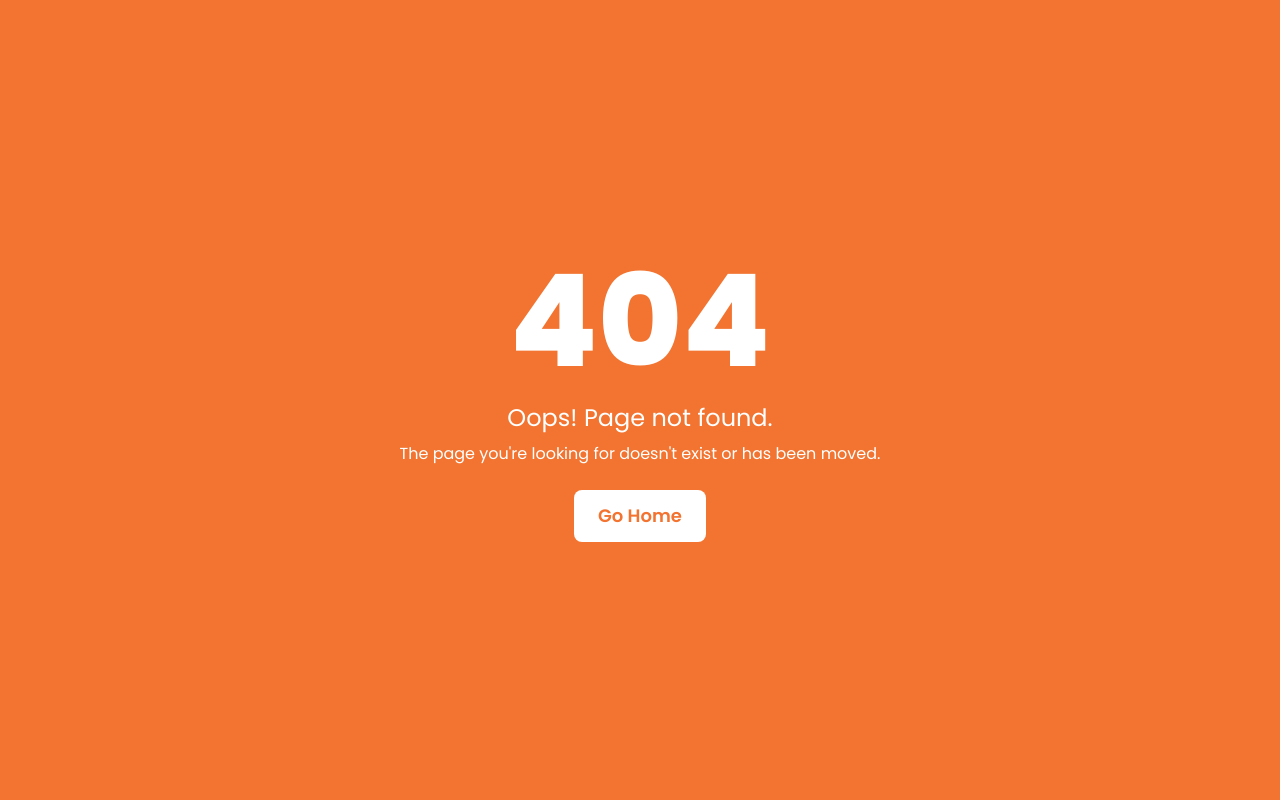
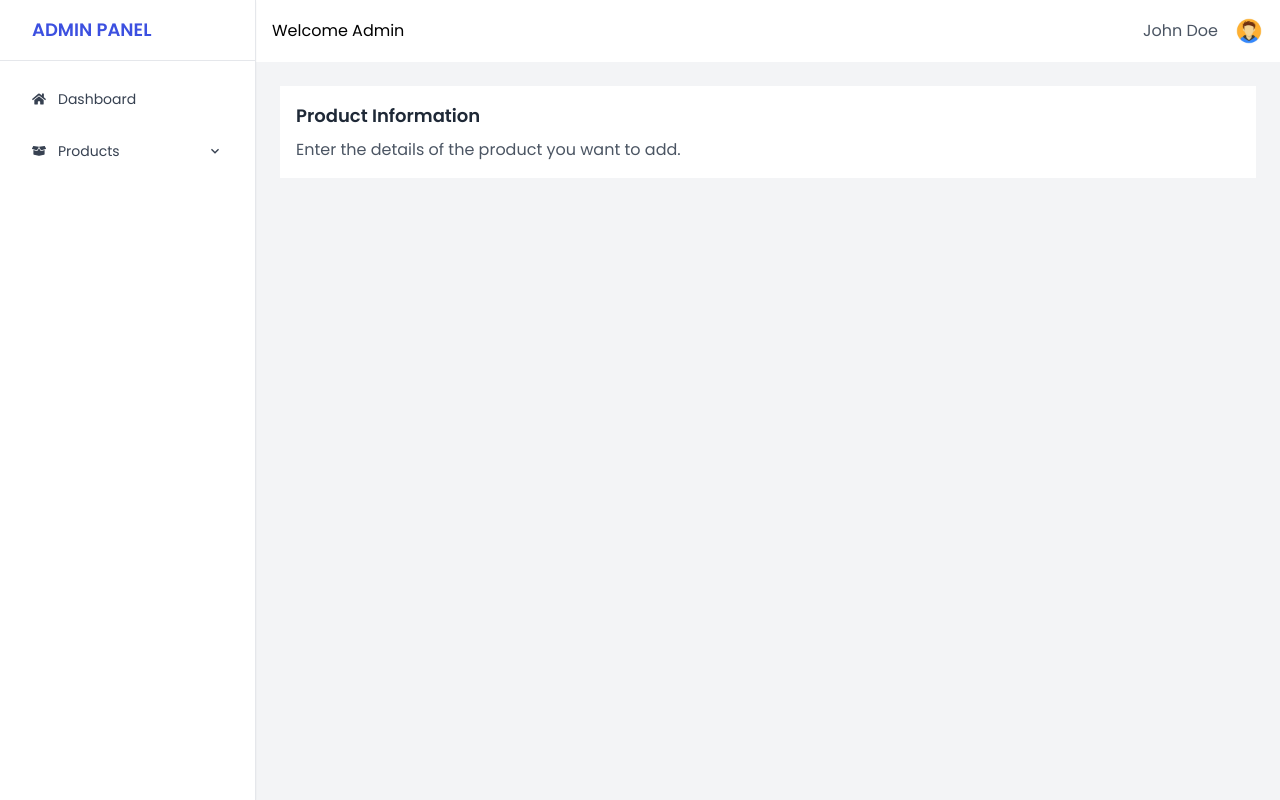
Before and after one commit to hasan-sagar/Ecom-Front-End, a Next.js app: page /admin/products/add in a window 1280 px wide. Before the commit this address had no page. Built offline with nearby package versions, Linux system fonts and the light colour scheme.

Commit message:
Add admin product addition page and enhance sidebar navigation with submenus

```diff
--- /dev/null
+++ b/app/(admin-dashboard)/admin/products/add/page.tsx
@@ -0,0 +1,20 @@
+import React from "react";
+
+export default function page() {
+  return (
+    <>
+      <title>Add Products</title>
+      <div className=" max-w-screen">
+        {/* Card 1 */}
+        <div className="bg-white p-4">
+          <h2 className="text-lg font-semibold text-gray-800 mb-2">
+            Product Information
+          </h2>
+          <p className="text-gray-600">
+            Enter the details of the product you want to add.
+          </p>
+        </div>
+      </div>
+    </>
+  );
+}
--- a/app/layout.tsx
+++ b/app/layout.tsx
@@ -15,7 +15,7 @@ export default function RootLayout({
   return (
     <html lang="en">
       <body>
-        <NextTopLoader color="#3C50E0" height={4} />
+        <NextTopLoader showSpinner={false} color="#3C50E0" height={4} />
         {children}
       </body>
     </html>
--- a/components/ui/admin-panel/Header.tsx
+++ b/components/ui/admin-panel/Header.tsx
@@ -3,8 +3,8 @@ import Image from "next/image";
 export default function Header() {
   return (
     <header className="bg-white shadow-md p-4 flex justify-between items-center">
-      <h1>Welcome Admin</h1>
-      <div className="flex items-center space-x-4">
+      <h1 className="hidden md:block">Welcome Admin</h1>
+      <div className="flex items-center space-x-4 ml-auto">
         <span className="text-gray-600">John Doe</span>
         <Image
           width={30}
--- a/components/ui/admin-panel/Sidebar.tsx
+++ b/components/ui/admin-panel/Sidebar.tsx
@@ -1,15 +1,38 @@
 "use client";
 import { useState } from "react";
-import { MdMenuOpen } from "react-icons/md";
+import { MdMenuOpen, MdKeyboardArrowDown } from "react-icons/md";
+import React from "react";
+import Link from "next/link";
+import { usePathname } from "next/navigation";
+import { FaHome, FaBoxOpen } from "react-icons/fa";
+
+const menuItems = [
+  { icon: FaHome, label: "Dashboard", href: "/admin/dashboard" },
+  {
+    icon: FaBoxOpen,
+    label: "Products",
+    href: "#",
+    subItems: [
+      { label: "Add Product", href: "/admin/products/add" },
+      { label: "Product List", href: "/admin/products/list" },
+    ],
+  },
+];
 
 export default function Sidebar() {
+  const pathname = usePathname();
   const [isSidebarOpen, setIsSidebarOpen] = useState(false);
+  const [openSubMenu, setOpenSubMenu] = useState<string | null>(null);
+
+  const handleSubMenuToggle = (label: string) => {
+    setOpenSubMenu(openSubMenu === label ? null : label);
+  };
 
   return (
     <>
       {/* Responsive Toggle Button for Mobile */}
       <button
-        className="md:hidden fixed top-4 left-4 z-50 p-3 bg-gray-800 text-white rounded-full shadow-md hover:bg-gray-700 focus:outline-none focus:ring-2 focus:ring-blue-500 transition-colors duration-200"
+        className="md:hidden fixed top-3 left-4 z-50 p-2 bg-secondary text-white rounded-full shadow-md transition-colors duration-200"
         onClick={() => setIsSidebarOpen(!isSidebarOpen)}
         aria-label="Toggle Sidebar"
       >
@@ -18,18 +41,66 @@ export default function Sidebar() {
 
       {/* Sidebar */}
       <aside
-        className={`bg-gray-800 text-white w-64 h-screen fixed top-0 left-0 transition-transform duration-300 ${
+        className={`bg-white text-gray-700 w-64 h-screen fixed top-0 left-0 transition-transform duration-300 ${
           isSidebarOpen ? "translate-x-0" : "-translate-x-full"
-        } md:translate-x-0 z-40`}
+        } md:translate-x-0 z-40 border-r shadow-sm`}
       >
         <div className="p-4 border-b">
-          <h2 className="text-xl font-bold">Exute Shop Admin</h2>
+          <h1 className="text-lg text-primary font-semibold uppercase text-start ml-4">
+            Admin Panel
+          </h1>
         </div>
-        <nav className="mt-4">
-          <ul>
-            <li className="p-4 hover:bg-gray-700 cursor-pointer">Home</li>
-            <li className="p-4 hover:bg-gray-700 cursor-pointer">Analytics</li>
-            <li className="p-4 hover:bg-gray-700 cursor-pointer">Settings</li>
+        <nav className="p-4">
+          <ul className="space-y-2">
+            {menuItems.map((item) => {
+              const isActive = pathname === item.href;
+              return (
+                <li key={item.label}>
+                  <div>
+                    <button
+                      onClick={() =>
+                        item.subItems && handleSubMenuToggle(item.label)
+                      }
+                      className={`flex items-center justify-between w-full space-x-3 px-4 py-2.5 rounded-lg hover:bg-gray-100 transition-colors ${
+                        isActive ? "bg-blue-50 text-primary" : "text-gray-700"
+                      }`}
+                    >
+                      <div className="flex items-center space-x-3">
+                        <item.icon className="text-sm" />
+                        <Link href={item.href}>
+                          <span className="text-sm">{item.label}</span>
+                        </Link>
+                      </div>
+                      {item.subItems && (
+                        <MdKeyboardArrowDown
+                          className={`text-base transition-transform duration-200 ${
+                            openSubMenu === item.label ? "rotate-180" : ""
+                          }`}
+                        />
+                      )}
+                    </button>
+                    {item.subItems && openSubMenu === item.label && (
+                      <ul className="pl-6 mt-2 space-y-1">
+                        {item.subItems.map((subItem) => (
+                          <li key={subItem.label}>
+                            <Link
+                              href={subItem.href}
+                              className={`flex items-center space-x-3 px-4 py-2.5 rounded-lg hover:bg-gray-100 transition-colors ${
+                                pathname === subItem.href
+                                  ? "bg-blue-50 text-primary"
+                                  : "text-gray-700"
+                              }`}
+                            >
+                              <span className="text-sm">{subItem.label}</span>
+                            </Link>
+                          </li>
+                        ))}
+                      </ul>
+                    )}
+                  </div>
+                </li>
+              );
+            })}
           </ul>
         </nav>
       </aside>
```
